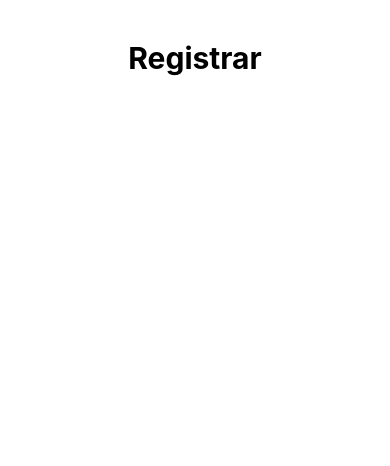
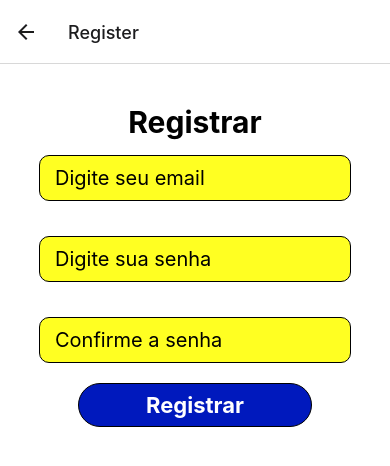
Before and after one commit to gusrapaiva/agendaApp, a React Native app: screen /Register in a window 390 px wide. Shown: the top 466 px of the page. Built offline with nearby package versions, Linux system fonts and the light colour scheme.

Commit message:
tela de registro

```diff
--- a/pages/Home.js
+++ b/pages/Home.js
@@ -1,13 +1,19 @@
 import { StatusBar } from 'expo-status-bar';
-import { StyleSheet, Text, View } from 'react-native';
+import { StyleSheet, Text, View, TextInput } from 'react-native';
 
 export default function Home({ navigation }) {
   return (
     <View style={styles.container}>
-      <Text>Meu Diário</Text>
-      <Text>Data: 11/03/2024</Text>
-      <Text>Palavra: Codar</Text>
-      <Text>Hoje é um novo dia, de um novo tempo que começou.</Text>
+
+      <Text style={styles.titulo}>Meu diário</Text>
+
+      <TextInput
+        style={styles.input}
+        multiline = {true}
+        numberOfLines = {6}
+        placeholder='Querido diário...'
+      />
+
       <StatusBar style="auto" />
     </View>
   );
@@ -18,6 +24,13 @@ const styles = StyleSheet.create({
     flex: 1,
     backgroundColor: '#fff',
     alignItems: 'center',
-    justifyContent: 'center',
   },
+  titulo: {
+    fontSize: 35
+  },
+  input: {
+    backgroundColor: "#73f587",
+    width: "80%",
+    borderRadius: 10
+  }
 });
--- a/pages/Login.js
+++ b/pages/Login.js
@@ -1,8 +1,8 @@
-import React, {useState, useEffect} from 'react';
-import { getAuth, signInWithEmailAndPassword } from 'firebase/auth';
+import React, {useState} from 'react';
+import { signInWithEmailAndPassword } from 'firebase/auth';
 import { auth } from '../firebaseConfig';
 import { StatusBar } from 'expo-status-bar';
-import { StyleSheet, Text, View, TextInput, TouchableOpacity } from 'react-native';
+import { StyleSheet, Text, View, TextInput, TouchableOpacity, Image } from 'react-native';
 
 export default function Login({ navigation }) {
 
@@ -24,13 +24,11 @@ export default function Login({ navigation }) {
             });
     }
 
-    const auth = getAuth();
-
-
-
   return (
     <View style={styles.container}>
         <Text style={styles.titulo}>Acesso ao Diário</Text>
+
+        <Image source={require('../assets/diario.jpg')} style={styles.img}/>
 
         <TextInput style={styles.input}
             placeholderTextColor="black"
@@ -42,6 +40,7 @@ export default function Login({ navigation }) {
         <TextInput style={styles.input}
             placeholderTextColor="black"
             placeholder='Digite a Senha'
+            secureTextEntry={true}
             value={senha}
             onChangeText={(val) => {setSenha(val);}}
         />
@@ -69,6 +68,11 @@ const styles = StyleSheet.create({
         backgroundColor: '#fff',
         alignItems: 'center',
     },
+    img: {
+        width: '40%',
+        height: '20%'
+
+    },
     titulo: {
         fontSize: 30,
         marginTop: 40,
@@ -81,9 +85,10 @@ const styles = StyleSheet.create({
         paddingHorizontal: 15,
         width:  '80%',
         borderRadius: 10,
-        margin: 30,
+        margin: 15,
         fontSize: 20,
-        backgroundColor: '#ffff22'
+        backgroundColor: '#ffff22',
+        marginBottom: 20
     },
     btn: {
         borderWidth: 1,
--- a/pages/Register.js
+++ b/pages/Register.js
@@ -1,11 +1,77 @@
-
+import React, {useState} from 'react';
+import { createUserWithEmailAndPassword } from 'firebase/auth';
+import { auth } from '../firebaseConfig';
 import { StatusBar } from 'expo-status-bar';
 import { StyleSheet, Text, View, TextInput, TouchableOpacity } from 'react-native';
 
 export default function Register({ navigation }) {
+
+  const [email, setEmail] = useState('');
+  const [senha, setSenha] = useState('');
+  const [senhaC, setSenhaC] = useState('');
+
+  const confirmPassw = () => {
+    if(senha != senhaC){
+      alert("Senhas não coincidem")
+    }
+    else if(senha == "" || senhaC == "" || email == ""){
+      alert("Preencha todos os campos")
+    }
+    else{
+      alert("Conta criada com sucesso");
+      handleRegister()
+      navigation.navigate("Login")
+    }
+  }
+
+  const handleRegister = () => {
+    createUserWithEmailAndPassword(auth, email, senha)
+        .then((userCredential) => {
+            const user = userCredential.user;
+            console.log(user);
+        })
+        .catch((error) => {
+            const errorMessage = error.message;
+            alert(errorMessage);
+            console.log(errorMessage);
+        });
+      }
+
   return (
     <View style={styles.container}>
         <Text style={styles.titulo}>Registrar</Text>
+
+        <TextInput
+          style={styles.input}
+          placeholder='Digite seu email'
+          placeholderTextColor={'black'}
+          value={email}
+          onChangeText={(val) => {setEmail(val);}}
+        />
+
+        <TextInput
+          style={styles.input}
+          placeholder='Digite sua senha'
+          placeholderTextColor={'black'}
+          secureTextEntry={true}
+          value={senha}
+          onChangeText={(val) => {setSenha(val);}}
+        />
+
+        <TextInput
+          style={styles.input}
+          placeholder='Confirme a senha'
+          placeholderTextColor={'black'}
+          secureTextEntry={true}
+          value={senhaC}
+          onChangeText={(val) => {setSenhaC(val);}}
+        />
+
+        <TouchableOpacity style={styles.btn}
+          onPress={confirmPassw}
+        >
+          <Text style={styles.btntxt} >Registrar</Text>
+        </TouchableOpacity>
 
       <StatusBar style="auto" />
     </View>
@@ -23,5 +89,32 @@ const styles = StyleSheet.create({
         marginTop: 40,
         fontWeight: 'bold'
     },
-
+    input: {
+      borderWidth: 1.2,
+      borderColor: '#000',
+      paddingVertical: 10,
+      paddingHorizontal: 15,
+      width:  '80%',
+      borderRadius: 10,
+      margin: 15,
+      fontSize: 20,
+      backgroundColor: '#ffff22',
+      marginBottom: 20
+  },
+  btn: {
+    borderWidth: 1,
+    borderColor: '#000',
+    paddingHorizontal: 10,
+    paddingVertical: 8,
+    borderRadius: 30,
+    width: "60%",
+    backgroundColor: '#0019bd',
+    marginBottom: 20
+  },
+  btntxt: {
+    color: '#fff',
+    fontSize: 22,
+    fontWeight: 'bold',
+    textAlign: 'center',
+  }
 });
--- a/pages/Rotas.js
+++ b/pages/Rotas.js
@@ -11,7 +11,7 @@ export default function Rotas(){
         <Stack.Navigator initialRouteName="Login">
             <Stack.Screen name="Home" component={Home} />
             <Stack.Screen name="Login" component={Login} options={{headerShown: false}}/>
-            <Stack.Screen name="Register" component={Register} options={{headerShown: false}}/>
+            <Stack.Screen name="Register" component={Register}/>
         </Stack.Navigator>
     );
 }
```
Also changed, not shown: assets/diario.jpg (added).
